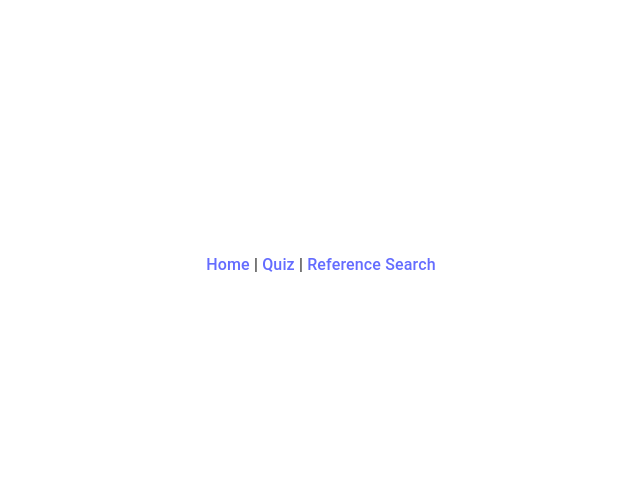
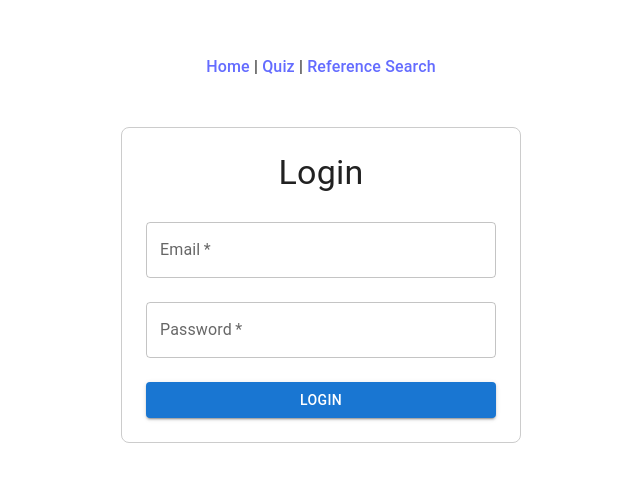
Before and after one commit to meghnamitt/Significant, a React (Vite) app in the folder significant/: page /login in a window 1280 px wide. Shown: the part 127-608 px from the top of the page, without its empty margins (319-959 px from the left). Built offline with nearby package versions, Linux system fonts and the light colour scheme.

Commit message:
Login Skeleton
Added login skeleton accessible by Home page

```diff
--- a/significant/src/App.jsx
+++ b/significant/src/App.jsx
@@ -4,6 +4,7 @@ import HomePage from './pages/HomePage';
 import QuizPage from './pages/QuizPage';
 import ReferenceSearch from './pages/ReferenceSearch';
 import ReferenceView from './pages/ReferenceView';
+import LoginPage from './pages/LoginPage';
 import './App.css'
 
 function App() {
@@ -20,6 +21,7 @@ function App() {
           <Route path="/quiz" element={<QuizPage />} />
           <Route path="/reference-search" element={<ReferenceSearch />} />
           <Route path="/reference-view/:word" element={<ReferenceView />} />
+          <Route path="/login" element={<LoginPage />} />
         </Routes>
       </div>
     </Router>
--- a/significant/src/pages/HomePage.jsx
+++ b/significant/src/pages/HomePage.jsx
@@ -1,10 +1,14 @@
 import React from 'react';
+import { Link } from 'react-router-dom';
 
 const HomePage = () => {
   return (
     <div>
       <h1>Welcome to SIGNificant</h1>
       <p>Your ASL learning platform</p>
+      <div style={{ marginTop: 20 }}>
+        <Link to="/login">Login</Link>
+      </div>
     </div>
   );
 };
--- /dev/null
+++ b/significant/src/pages/LoginPage.jsx
@@ -0,0 +1,48 @@
+import React, { useState } from 'react';
+import Typography from '@mui/material/Typography';
+import TextField from '@mui/material/TextField';
+import Button from '@mui/material/Button';
+
+const LoginPage = () => {
+  const [email, setEmail] = useState('');
+  const [password, setPassword] = useState('');
+  const [message, setMessage] = useState('');
+
+  const handleLogin = (e) => {
+    e.preventDefault();
+    // Placeholder: just show a message
+    setMessage('Login functionality coming soon!');
+  };
+
+  return (
+    <div style={{ maxWidth: 400, margin: '3rem auto', padding: 24, border: '1px solid #ccc', borderRadius: 8 }}>
+      <Typography variant="h4" align="center" gutterBottom>Login</Typography>
+      <form onSubmit={handleLogin}>
+        <TextField
+          label="Email"
+          type="email"
+          value={email}
+          onChange={e => setEmail(e.target.value)}
+          fullWidth
+          margin="normal"
+          required
+        />
+        <TextField
+          label="Password"
+          type="password"
+          value={password}
+          onChange={e => setPassword(e.target.value)}
+          fullWidth
+          margin="normal"
+          required
+        />
+        <Button type="submit" variant="contained" color="primary" fullWidth style={{ marginTop: 16 }}>
+          Login
+        </Button>
+      </form>
+      {message && <Typography color="secondary" align="center" style={{ marginTop: 16 }}>{message}</Typography>}
+    </div>
+  );
+};
+
+export default LoginPage;
```
Also changed, not shown: significant/src/firebase.js (added).
